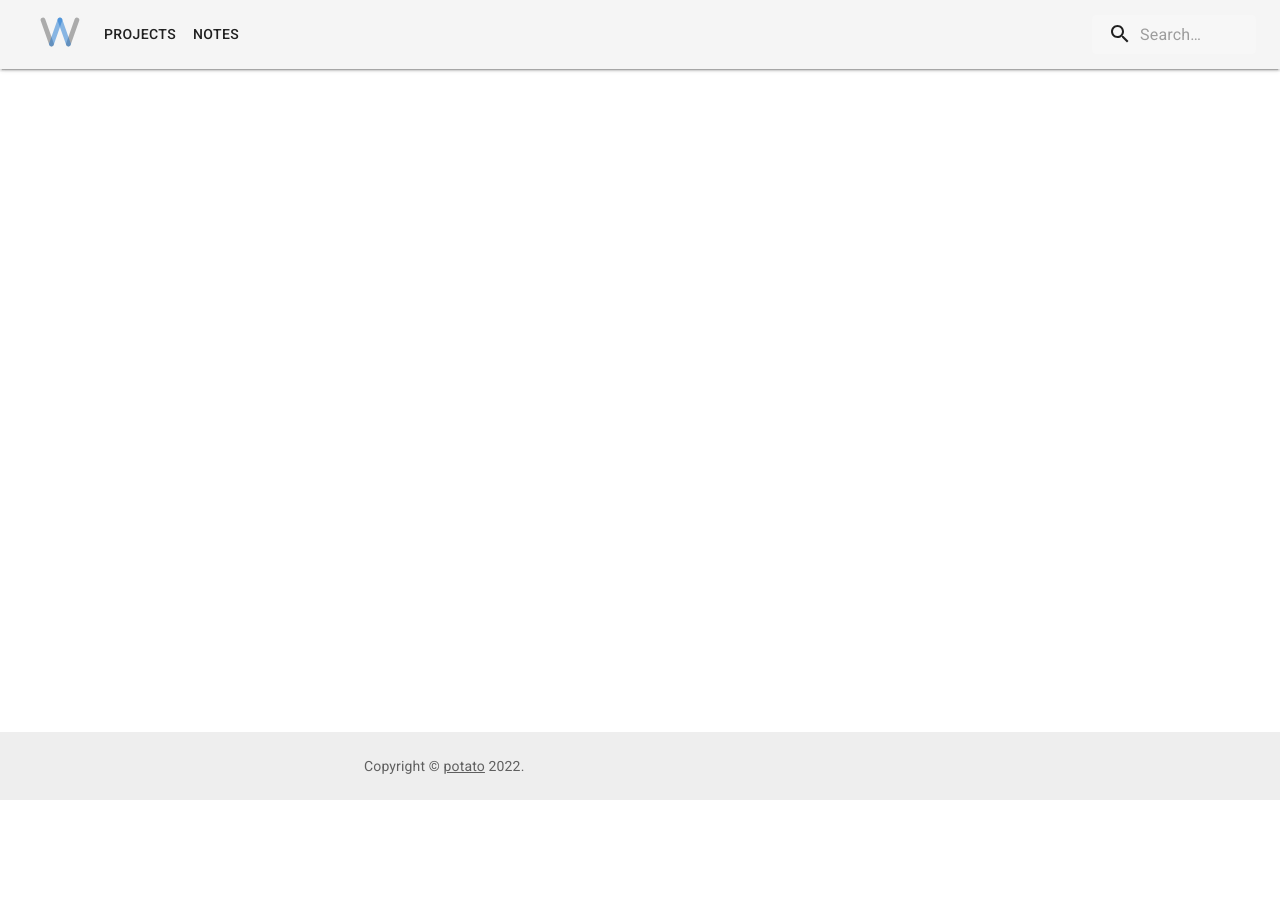
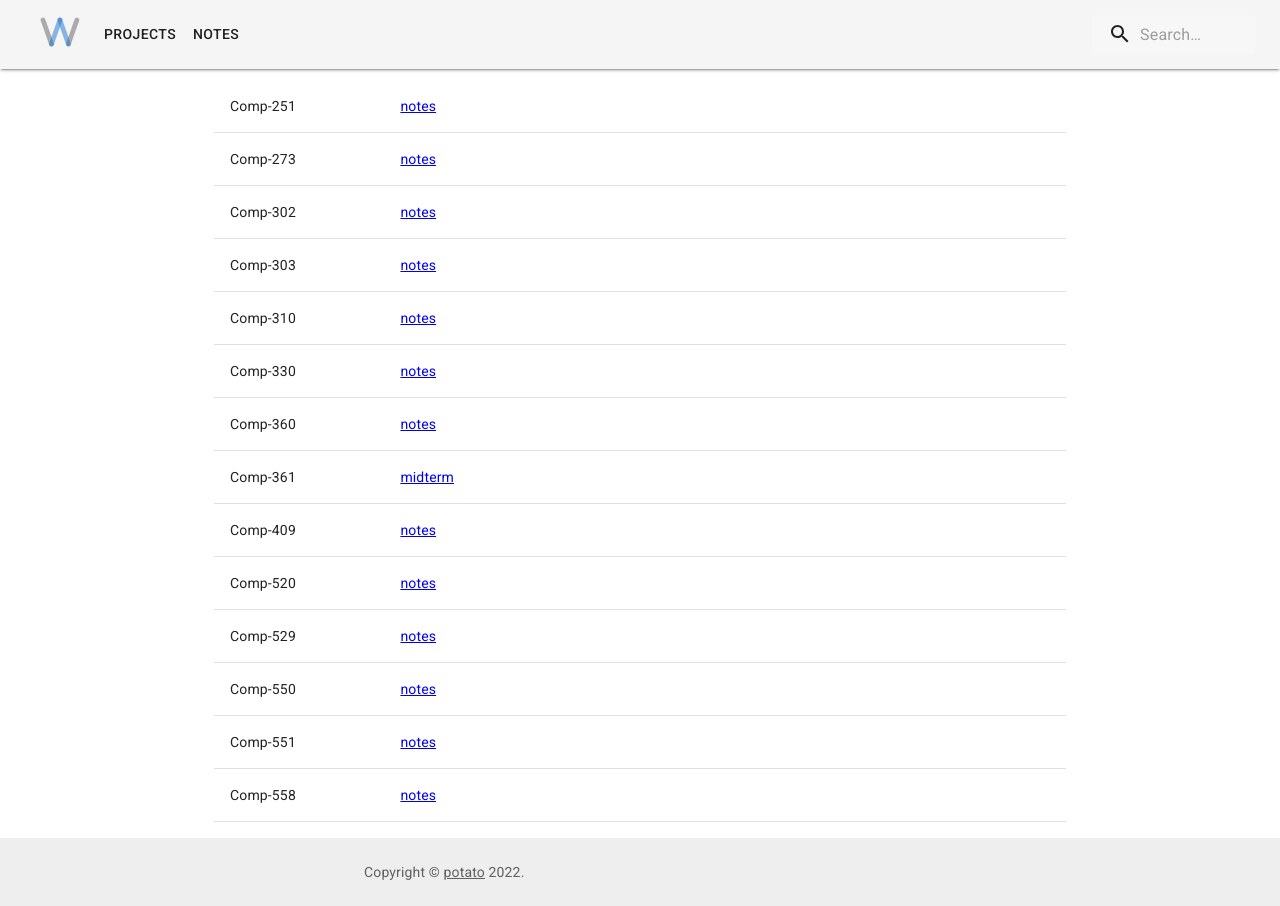
Before and after one commit to AllanWang/AllanWang-Web-React, a React (Create React App) app: page / in a window 1280 px wide. Both pictures are taken after a click on the button "NOTES". Before the commit the page ends 800 px from the top, so only its background shows below. Built offline with nearby package versions, Linux system fonts and the light colour scheme.

Commit message:
Add notes directory

```diff
--- a/package.json
+++ b/package.json
@@ -18,7 +18,9 @@
     "react-dom": "^17.0.2",
     "react-markdown": "^8.0.0",
     "react-router-dom": "^6.2.1",
-    "react-scripts": "5.0.0",
+    "react-scripts": "^5.0.0",
+    "rehype-mathjax": "^4.0.2",
+    "remark-math": "^5.1.1",
     "sass": "^1.48.0",
     "typescript": "^4.5.4",
     "web-vitals": "^2.1.3"
--- a/src/Temp.tsx
+++ b/src/Temp.tsx
@@ -2,7 +2,7 @@ import { Container, Divider, Typography } from "@mui/material";
 
 export default function Temp() {
   return (
-    <Container sx={{ py: 2 }}>
+    <Container maxWidth="md" sx={{ py: 2 }}>
       <Typography variant="h3">
         Hello World
       </Typography>
--- a/src/index.tsx
+++ b/src/index.tsx
@@ -3,7 +3,7 @@ import ReactDOM from 'react-dom';
 import './index.css';
 import reportWebVitals from './reportWebVitals';
 import { BrowserRouter, Route, Routes } from 'react-router-dom';
-import NotesRoute from './routes/Notes';
+import { NotesIndex, NotesCourseMainRoute, NotesCourseSegmentRoute } from './routes/Notes';
 import Footer from './common/Footer';
 import Box from '@mui/material/Box';
 import CssBaseline from '@mui/material/CssBaseline';
@@ -33,9 +33,9 @@ ReactDOM.render(
             <Routes>
               <Route path="/" element={<Temp />} />
               <Route path="dev" element={<Projects />} />
-              <Route path="notes">
-                <Route path=":id" element={<NotesRoute />} />
-              </Route>
+              <Route path="notes" element={<NotesIndex />} />
+              <Route path="notes/:courseId" element={<NotesCourseMainRoute />} />
+              <Route path="notes/:courseId/:noteId" element={<NotesCourseSegmentRoute />} />
               <Route path="*" element={<NotFound />} />
             </Routes>
           </main>
--- a/src/routes/Notes.tsx
+++ b/src/routes/Notes.tsx
@@ -1,36 +1,59 @@
-import { Box } from "@mui/material";
-import { useEffect, useState } from "react";
+import { Table, TableBody, TableCell, TableContainer, TableRow } from "@mui/material";
+import Box from '@mui/material/Box';
+import Container from '@mui/material/Container';
+import React, { useEffect, useState } from "react";
 import ReactMarkdown, { uriTransformer } from "react-markdown";
 import { useParams } from "react-router-dom";
+import { Link } from 'react-router-dom';
 import NotFound from "./NotFound";
+import remarkMath from 'remark-math';
+import rehypeMathjax from 'rehype-mathjax';
+import './Notes.scss';
 
 const rawBaseUrl = "https://raw.githubusercontent.com/AllanWang/McGill-Public/dev"
 const absoluteUrlRegex = "(?:^[a-z][a-z0-9+.-]*:|//)"
 
-const supportedNotes = new Map<string, string>([
-  ['comp251', "Comp-251/notes.md"],
-  ['comp273', "Comp-273/notes.md"],
-  ['comp302', "Comp-302/notes.md"],
-  ['comp303', "Comp-303/notes.md"],
-  ['comp310', "Comp-310/notes.md"],
-  ['comp330', "Comp-330/notes.md"],
-  ['comp360', "Comp-360/notes.md"],
-  ['comp361', "Comp-361/midterm.md"],
-  ['comp409', "Comp-409/notes.md"],
-  ['comp520', "Comp-520/notes.md"],
-  ['comp529', "Comp-529/notes.md"],
-  ['comp550', "Comp-550/notes.md"],
-  ['comp551', "Comp-551/notes.md"],
-  ['comp558', "Comp-558/notes.md"],
-]);
+type NoteEntry = string /* markdown file from github */
+
+type NoteInfo = {
+  url: string
+  subpath: string
+  main: NoteEntry
+  extras?: NoteEntry[]
+}
+
+const supportedNotes = new Map<string, NoteInfo>([
+  { url: 'comp251', subpath: "Comp-251", main: "notes" },
+  { url: 'comp273', subpath: "Comp-273", main: "notes" },
+  { url: 'comp302', subpath: "Comp-302", main: "notes" },
+  { url: 'comp303', subpath: "Comp-303", main: "notes" },
+  { url: 'comp310', subpath: "Comp-310", main: "notes" },
+  { url: 'comp330', subpath: "Comp-330", main: "notes" },
+  { url: 'comp360', subpath: "Comp-360", main: "notes" },
+  { url: 'comp361', subpath: "Comp-361", main: "midterm" },
+  { url: 'comp409', subpath: "Comp-409", main: "notes" },
+  { url: 'comp520', subpath: "Comp-520", main: "notes" },
+  { url: 'comp529', subpath: "Comp-529", main: "notes" },
+  { url: 'comp550', subpath: "Comp-550", main: "notes" },
+  { url: 'comp551', subpath: "Comp-551", main: "notes" },
+  { url: 'comp558', subpath: "Comp-558", main: "notes" },
+].map(info => [info.url, info]));
 
 type NotesProps = {
-  relativeUrl: string
+  info: NoteInfo,
+  segment: string,
 }
 
+function githubFullUrl(info: NoteInfo, segment: string): string {
+  return `${rawBaseUrl}/${info.subpath}/${segment}.md`
+}
+
+/**
+ * Markdown renderer for specific notes page.
+ */
 function Notes(props: NotesProps) {
   const [mdText, setMdText] = useState("");
-  const fullUrl = `${rawBaseUrl}/${props.relativeUrl}`
+  const fullUrl = githubFullUrl(props.info, props.segment);
   const baseUrl = fullUrl.substring(0, fullUrl.lastIndexOf('/'))
 
   // https://github.com/remarkjs/react-markdown/issues/76#issuecomment-599269231
@@ -56,24 +79,83 @@ function Notes(props: NotesProps) {
 
   return (
     <Box sx={{ my: 4, mx: 4 }}>
-      <ReactMarkdown children={mdText} linkTarget={baseUrl}
+      <ReactMarkdown children={mdText} linkTarget={baseUrl} remarkPlugins={[remarkMath]} rehypePlugins={[rehypeMathjax]}
         transformImageUri={relativeUriTransformer} transformLinkUri={relativeUriTransformer} />
     </Box>
   );
 }
 
 /**
- * Find associated path for route id before loading true note component
+ * Index page containing links to all valid note paths.
  */
-export default function NotesRoute(props: any) {
-  const { id } = useParams();
+export function NotesIndex() {
+  return (
+    <Container maxWidth="md" sx={{ py: 2 }}>
+      <TableContainer >
+        <Table >
+          <TableBody>
+            {Array.from(supportedNotes.entries()).map(([k, info]) => (
+              <NoteInfoIndex key={k} info={info} />
+            ))}
+          </TableBody>
+        </Table>
+      </TableContainer>
+    </Container>
+  )
+}
 
-  const relativeUrl = id && supportedNotes.get(id);
-  if (!relativeUrl) {
+/**
+ * Row for {@link NotesIndex}
+ */
+function NoteInfoIndex(props: { info: NoteInfo }) {
+  return (
+    <TableRow hover={true}>
+      <TableCell width="20%">{props.info.subpath}</TableCell>
+      <TableCell>
+        <Link to={`./${props.info.url}`}>{props.info.main}</Link>
+        {props.info.extras?.map(e => (
+          <React.Fragment>
+            &ensp;&bull;&ensp;
+            <Link to={`./${props.info.url}/${e}`}>{e}</Link>
+          </React.Fragment>
+        ))}
+      </TableCell>
+    </TableRow>
+  )
+}
+
+/**
+ * Route for specific course; points towards main note entry.
+ */
+export function NotesCourseMainRoute(props: any) {
+  const { courseId } = useParams();
+
+  const relativeInfo = courseId && supportedNotes.get(courseId);
+  if (!relativeInfo) {
     return (<NotFound {...props} />)
   }
 
   return (
-    <Notes relativeUrl={relativeUrl} />
+    <Notes info={relativeInfo} segment={relativeInfo.main} />
   );
 }
+
+/**
+ * Route for specific course and note page; points to associated github page.
+ */
+export function NotesCourseSegmentRoute(props: any) {
+  const { courseId, noteId } = useParams();
+
+  if (!courseId || !noteId) return (<NotFound {...props} />)
+
+  const relativeInfo = supportedNotes.get(courseId);
+  if (!relativeInfo) {
+    return (<NotFound {...props} />)
+  }
+
+  if (noteId === relativeInfo.main || relativeInfo.extras?.includes(noteId)) {
+    return (<Notes info={relativeInfo} segment={noteId} />)
+  }
+
+  return (<NotFound {...props} />)
+}
```
Also changed, not shown: src/routes/Notes.scss (added), 1 other file (tests, documents, lock files or other folders).
